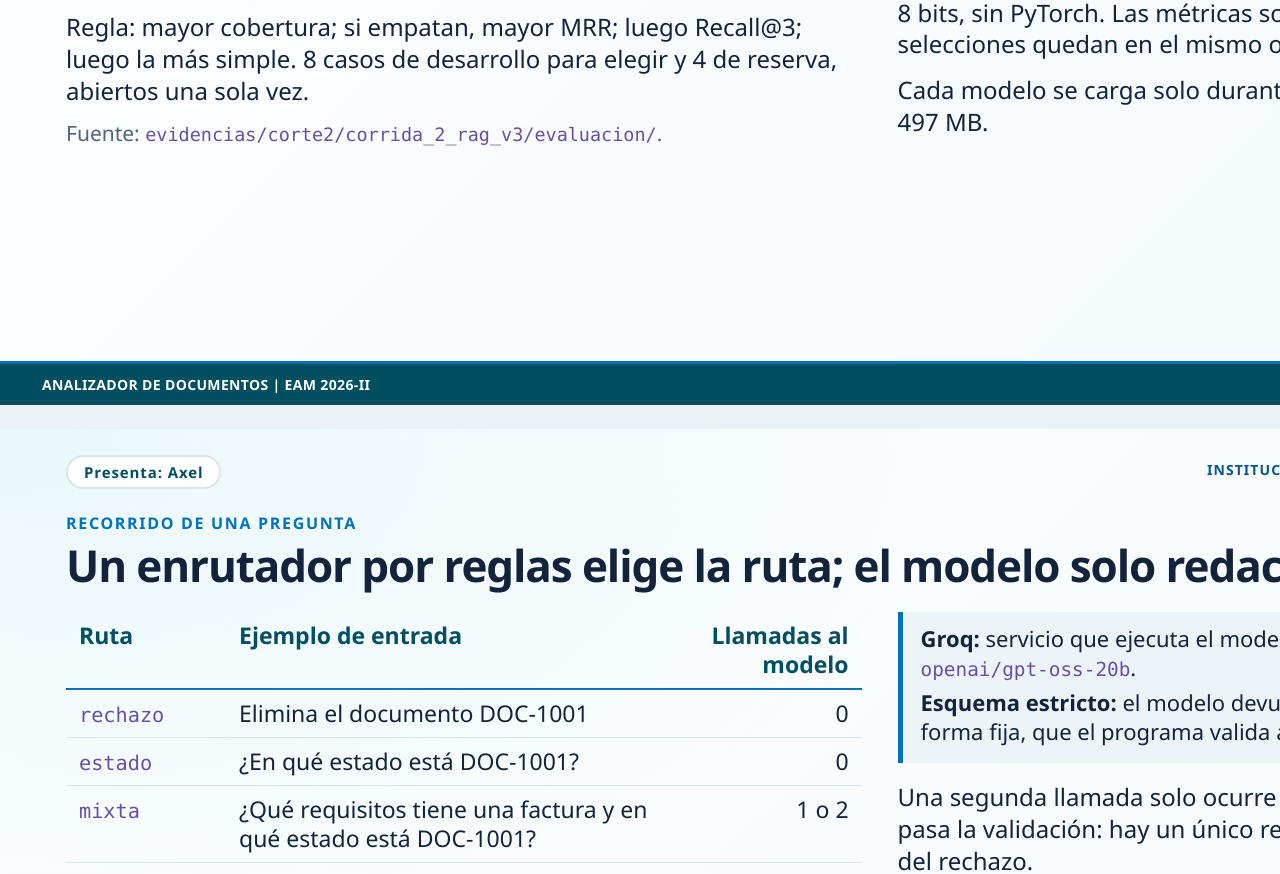
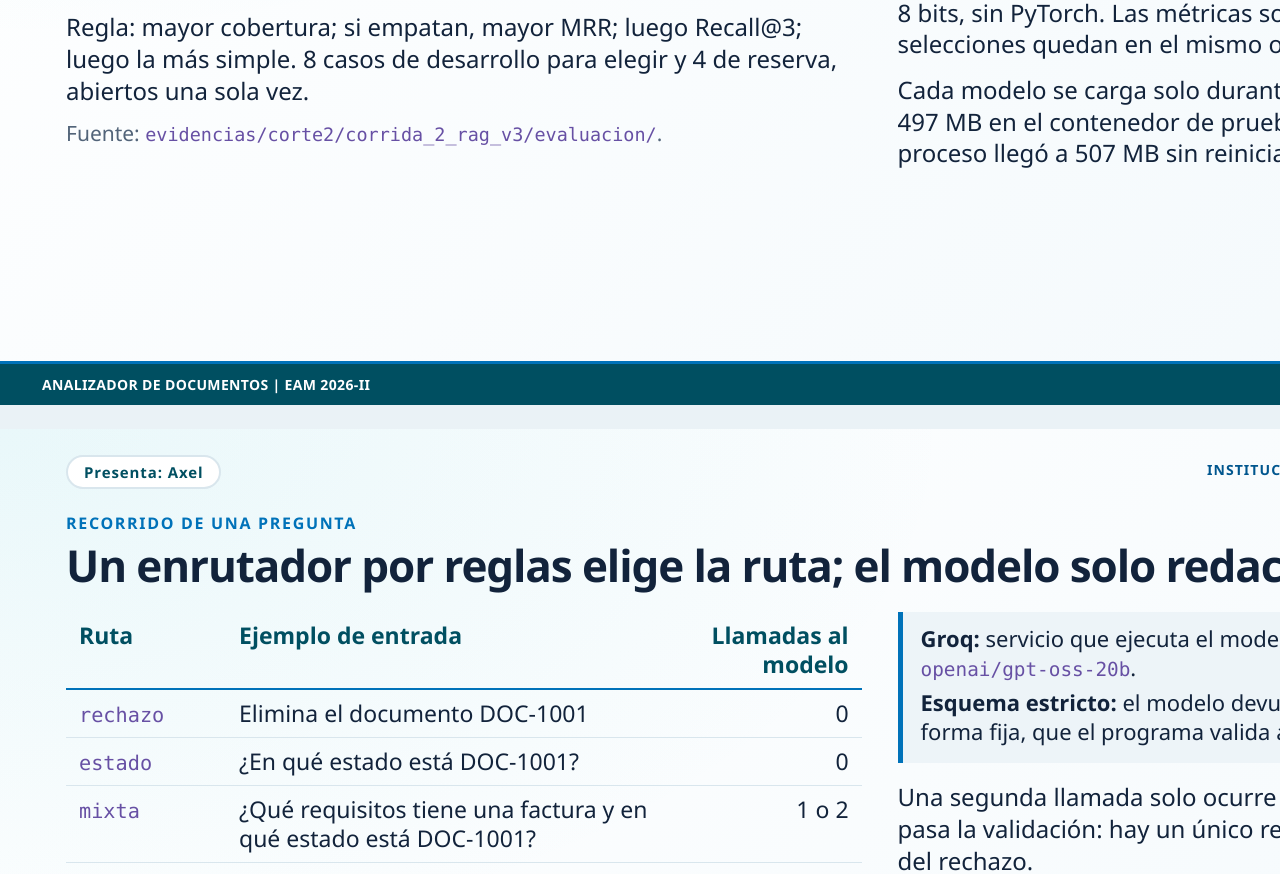
Before and after one commit to pabloGarcesHoyos/analizador-documentos-ia, a plain HTML site: page presentacion/presentacion_proyecto.html in a window 1280 px wide. Shown: the part 4191-5065 px from the top of the page. Drawn offline with Linux system fonts and the light colour scheme.

Commit message:
docs: agrega a la presentacion la memoria medida en Render

```diff
--- a/presentacion/presentacion_proyecto.html
+++ b/presentacion/presentacion_proyecto.html
@@ -188,7 +188,7 @@ tr.elegida td{background:#e3f1f8;font-weight:750}
 </div>
 <h3 style="margin-top:20px">En 512 MB de memoria</h3>
 <p class="small">Los mismos modelos corren en <strong>ONNX</strong> con números de 8 bits, sin PyTorch. Las métricas son idénticas; 42 de 51 selecciones quedan en el mismo orden.</p>
-<p class="small">Cada modelo se carga solo durante la consulta: pico de 497 MB.</p>
+<p class="small">Cada modelo se carga solo durante la consulta: pico de 497 MB en el contenedor de prueba; en Render, el proceso llegó a 507 MB sin reiniciarse.</p>
 </div>
 </div>
 </div>
```
Also changed, not shown: 1 other file.
